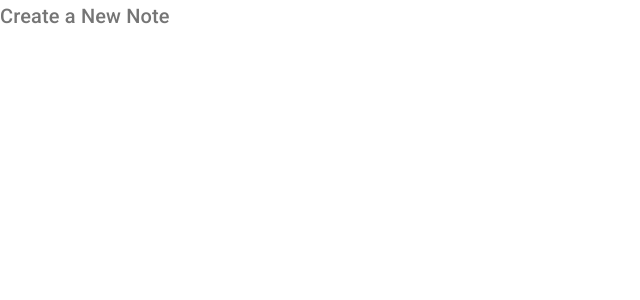
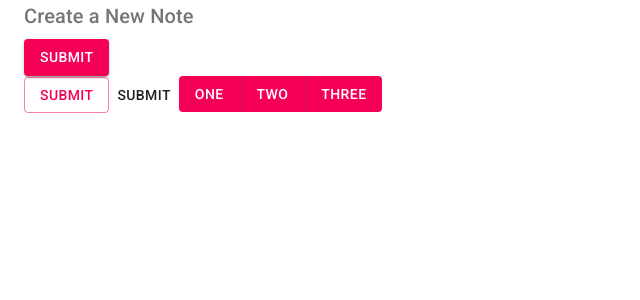
Before and after one commit to iamshaunjp/material-ui-tut, a React (Create React App) app: page /create in a window 1280 px wide. Shown: the top 300 px of the page, without its empty margins (0-640 px from the left). Built offline with nearby package versions, Linux system fonts and the light colour scheme.

Commit message:
lesson-3

```diff
--- a/src/pages/Create.js
+++ b/src/pages/Create.js
@@ -1,9 +1,12 @@
 import React from 'react'
 import Typography from '@material-ui/core/Typography'
+import Button from '@material-ui/core/Button'
+import ButtonGroup from '@material-ui/core/ButtonGroup'
+import Container from '@material-ui/core/Container'
 
 export default function Create() {
   return (
-    <div>
+    <Container size="sm">
       <Typography
         variant="h6"
         color="textSecondary"
@@ -13,19 +16,24 @@
         Create a New Note
       </Typography>
 
-      {/* <Typography
-        variant="h1"
-        color="primary"
-        align="center"
-      >
-        Create a New Note
-      </Typography>
-      <Typography
-        noWrap
+      <Button
+        onClick={() => console.log('you clicked me')}
+        type="submit"
         color="secondary"
-      >
-        Lorem ipsum dolor, sit amet consectetur adipisicing elit. Itaque molestiae magnam voluptate reiciendis fuga totam facere officia, animi sint laboriosam dolorum voluptas cupiditate explicabo dolore veritatis recusandae rem inventore sunt.
-      </Typography> */}
-    </div>
+        variant="contained">
+        Submit
+      </Button>
+
+      <br />
+
+      <Button type="submit" color="secondary" variant="outlined">Submit</Button>
+      <Button type="submit" color="default">Submit</Button>
+
+      <ButtonGroup color="secondary" variant="contained" disableElevation>
+        <Button>One</Button>
+        <Button>Two</Button>
+        <Button>Three</Button>
+      </ButtonGroup>
+    </Container>
   )
 }
```
